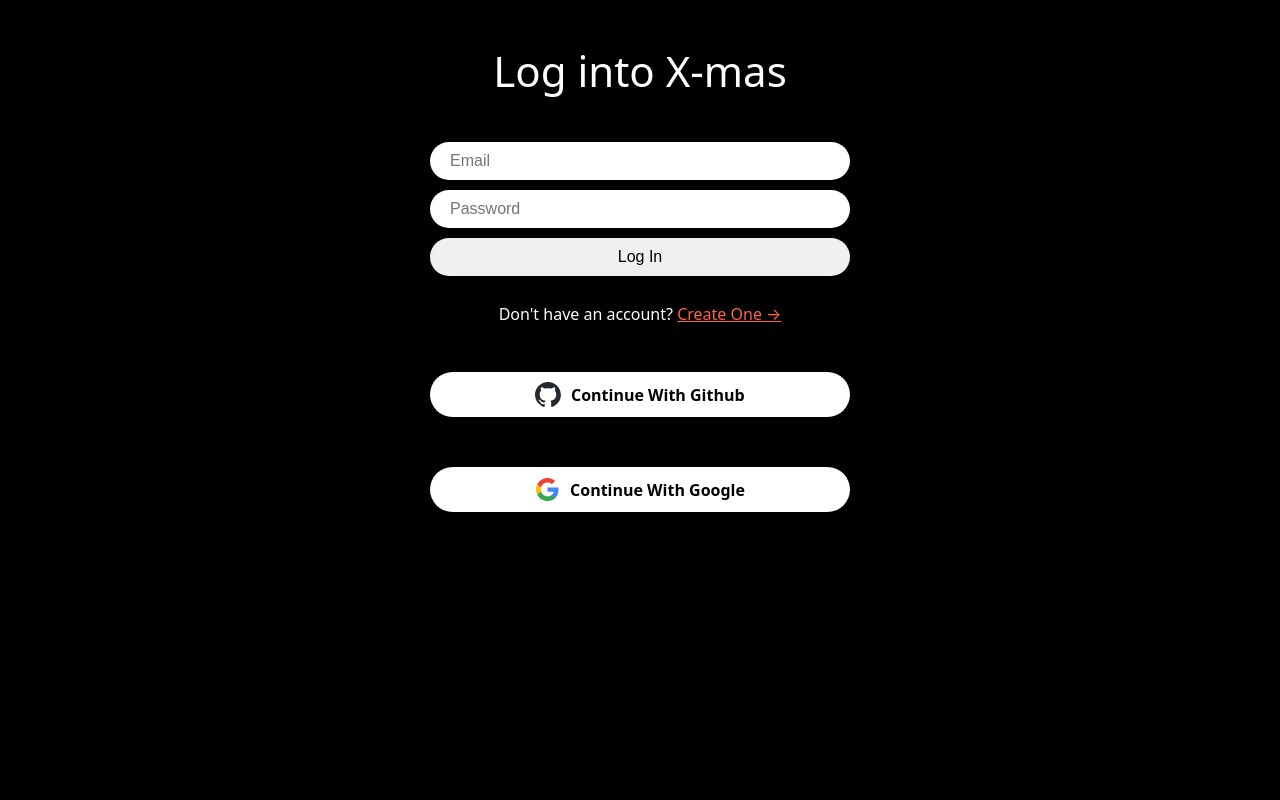
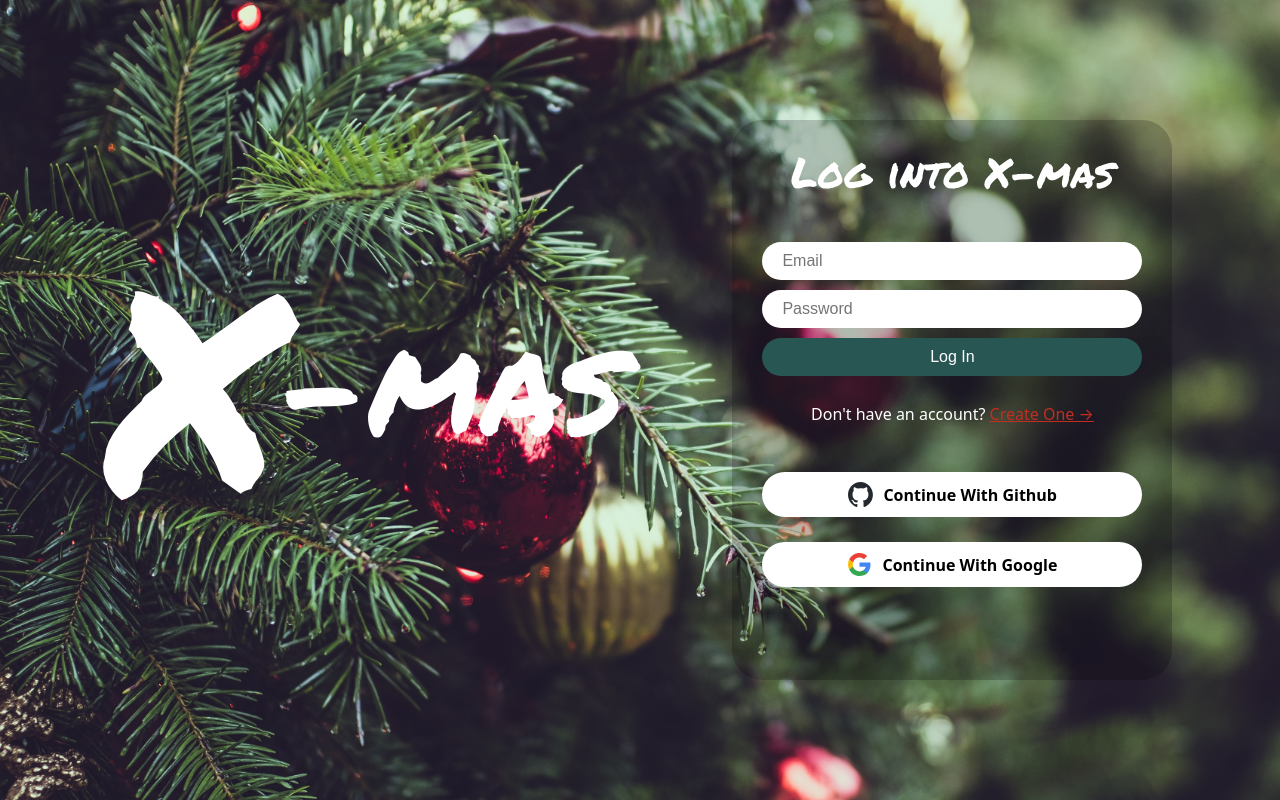
Before and after one commit to kingturtle0/X-mas, a React (Vite) app: page /login in a window 1280 px wide. Built offline with nearby package versions, Linux system fonts and the light colour scheme.

Commit message:
폰트 추가, 로그인, 회원가입 화면에 배경 추가하고 스타일 변경

```diff
--- a/index.html
+++ b/index.html
@@ -3,6 +3,12 @@
   <head>
     <meta charset="UTF-8" />
     <meta name="viewport" content="width=device-width, initial-scale=1.0" />
+    <link rel="preconnect" href="https://fonts.googleapis.com" />
+    <link rel="preconnect" href="https://fonts.gstatic.com" crossorigin />
+    <link
+      href="https://fonts.googleapis.com/css2?family=Permanent+Marker&display=swap"
+      rel="stylesheet"
+    />
     <title>X-mas</title>
   </head>
   <body>
--- a/src/components/auth-btn.tsx
+++ b/src/components/auth-btn.tsx
@@ -13,10 +13,11 @@
   display: flex;
   flex-direction: column;
   width: 100%;
+  margin-top: 25px;
 `;
 
 const Button = styled.span`
-  margin-top: 50px;
+  margin-top: 25px;
   background-color: white;
   font-weight: 600;
   width: 100%;
--- a/src/components/auth-components.ts
+++ b/src/components/auth-components.ts
@@ -1,16 +1,29 @@
-import styled from "styled-components";
+import styled from 'styled-components';
+
+export const Container = styled.div<{ $img: string }>`
+  background-image: url(${(props) => props.$img});
+  width: 100%;
+  height: 100%;
+  background-size: cover;
+  display: flex;
+  justify-content: space-evenly;
+  align-items: center;
+`;
 
 export const Wrapper = styled.div`
-  height: 100%;
   display: flex;
   flex-direction: column;
   align-items: center;
-  width: 420px;
-  padding: 50px 0px;
+  width: 440px;
+  height: 560px;
+  padding: 30px;
+  background-color: rgba(0, 0, 0, 0.2);
+  border-radius: 30px;
 `;
 
 export const Title = styled.h1`
   font-size: 42px;
+  font-family: 'Permanent Marker', cursive;
 `;
 
 export const Form = styled.form`
@@ -27,8 +40,10 @@
   border-radius: 50px;
   border: none;
   font-size: 16px;
-  &[type="submit"] {
+  &[type='submit'] {
     cursor: pointer;
+    background-color: #275653;
+    color: white;
     &:hover {
       opacity: 0.8;
     }
@@ -43,6 +58,22 @@
 export const Switcher = styled.span`
   margin-top: 20px;
   a {
-    color: tomato;
+    color: #c32e21;
   }
 `;
+
+export const LogoWrapper = styled.div`
+  color: white;
+  font-family: 'Permanent Marker', cursive;
+  margin-bottom: 40px;
+  display: flex;
+  align-items: center;
+`;
+
+export const LogoX = styled.h1`
+  font-size: 280px;
+`;
+
+export const LogoMas = styled.h1`
+  font-size: 140px;
+`;
--- a/src/routes/create-account.tsx
+++ b/src/routes/create-account.tsx
@@ -4,6 +4,7 @@
 import { Link, useNavigate } from 'react-router-dom';
 import { FirebaseError } from 'firebase/app';
 import {
+  Container,
   Error,
   Form,
   Input,
@@ -61,8 +62,9 @@
   };
 
   return (
+    <Container $img={'public/Join-bg.jpg'}>
       <Wrapper>
-      <Title>Join X-mas</Title>
+        <Title>Join to X-MAS</Title>
         <Form onSubmit={onSubmit}>
           <Input
             onChange={onChange}
@@ -99,5 +101,6 @@
         </Switcher>
         <AuthButton />
       </Wrapper>
+    </Container>
   );
 }
--- a/src/routes/login.tsx
+++ b/src/routes/login.tsx
@@ -4,9 +4,13 @@
 import { FirebaseError } from 'firebase/app';
 import { signInWithEmailAndPassword } from 'firebase/auth';
 import {
+  Container,
   Error,
   Form,
   Input,
+  LogoMas,
+  LogoWrapper,
+  LogoX,
   Switcher,
   Title,
   Wrapper,
@@ -49,6 +53,11 @@
   };
 
   return (
+    <Container $img={'public/Login-bg.jpg'}>
+      <LogoWrapper>
+        <LogoX>X</LogoX>
+        <LogoMas>-mas</LogoMas>
+      </LogoWrapper>
       <Wrapper>
         <Title>Log into X-mas</Title>
         <Form onSubmit={onSubmit}>
@@ -77,5 +86,6 @@
         </Switcher>
         <AuthButton />
       </Wrapper>
+    </Container>
   );
 }
```
Also changed, not shown: public/Login-bg.jpg (added), 1 other file (tests, documents, lock files or other folders). Lines whose indentation alone changed are shown as unchanged.
